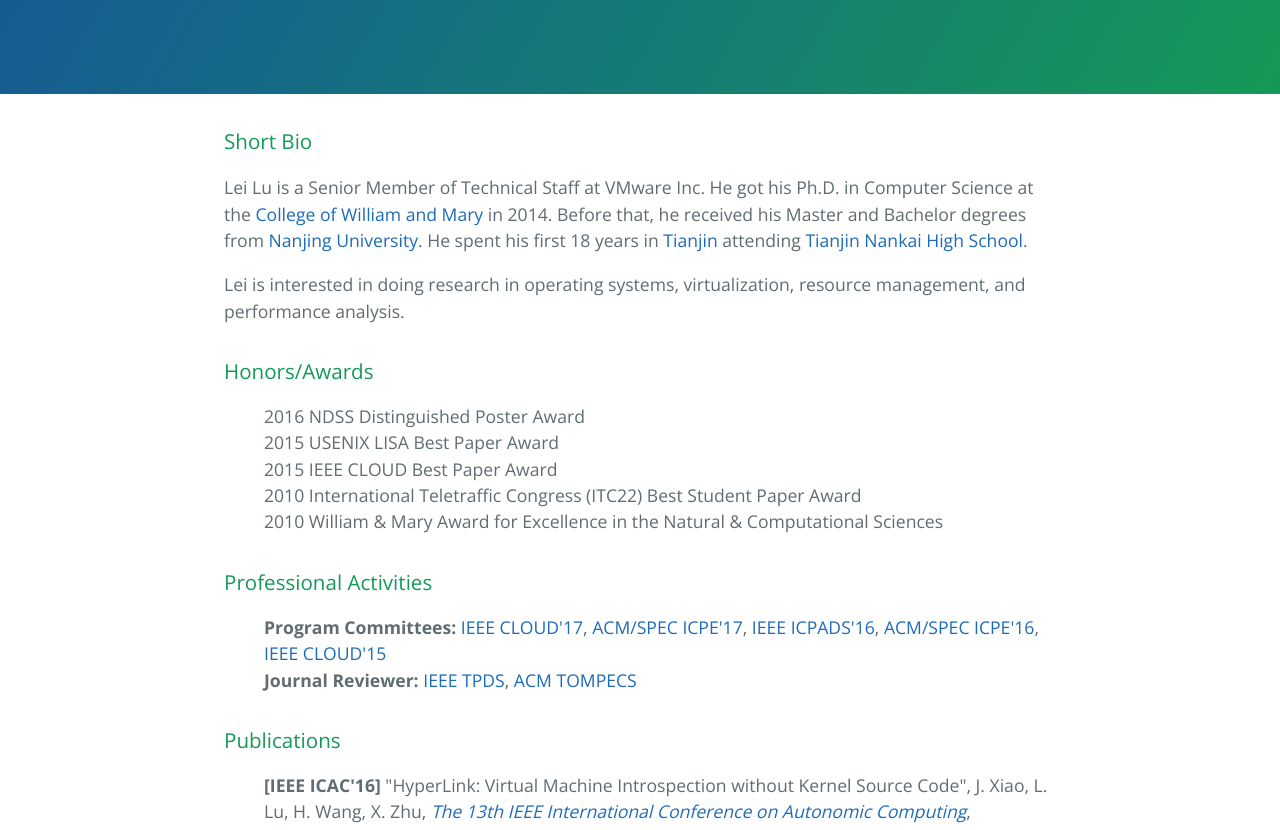
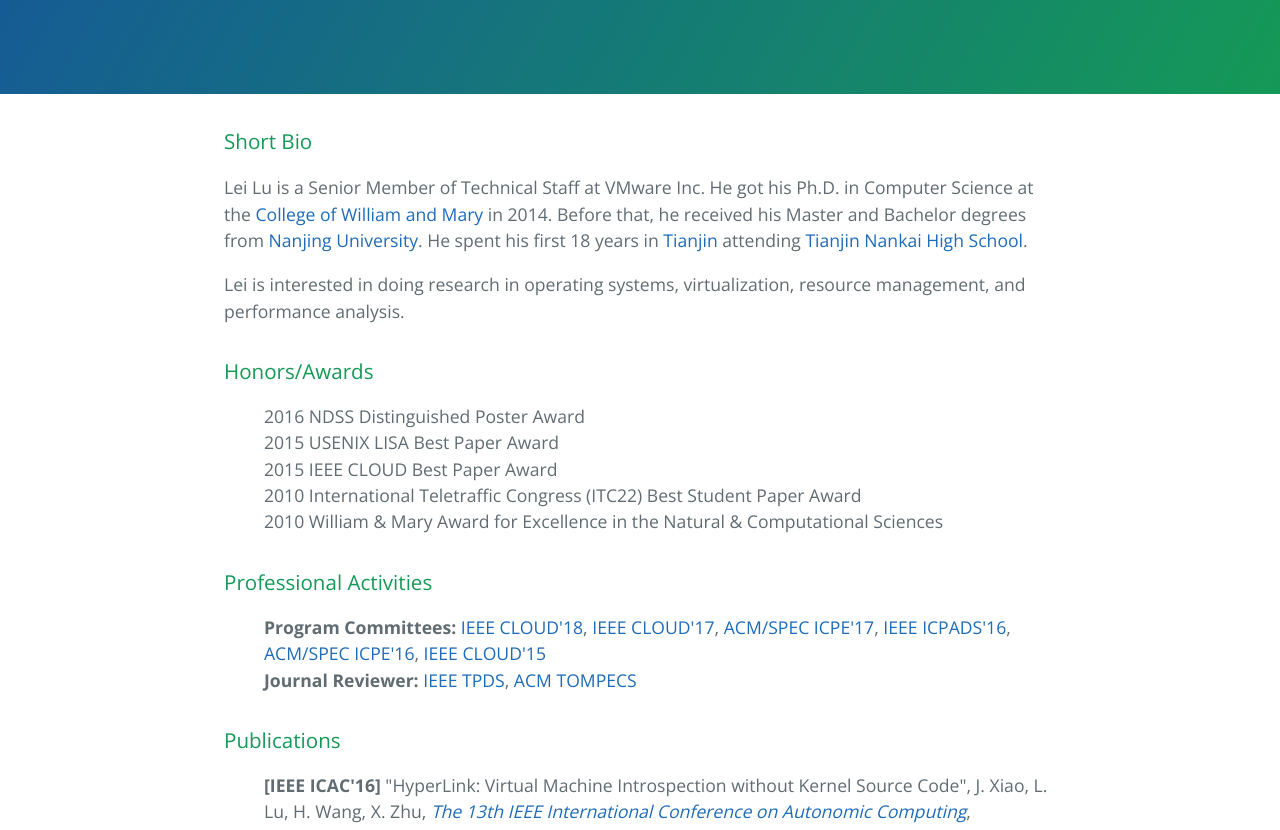
Before and after one commit to brianlulei/brianlulei.github.com, a plain HTML site: page index.html in a window 1280 px wide. Shown: the part 176-1006 px from the top of the page. Drawn offline with nearby package versions, Linux system fonts and the light colour scheme.

Commit message:
update PC section

```diff
--- a/index.html
+++ b/index.html
@@ -38,7 +38,7 @@
 <a id="creating-pages-manually" class="anchor" href="#creating-pages-manually" aria-hidden="true"><span class="octicon octicon-link"></span></a>Professional Activities</h3>
 
 <ul style="list-style-type:none">
-    <li><strong>Program Committees:</strong> <a href=http://www.thecloudcomputing.org/2017/>IEEE CLOUD'17</a>, <a href="https://icpe2017.spec.org/">ACM/SPEC ICPE'17</a>, <a href="http://grid.hust.edu.cn/icpads2016/">IEEE ICPADS'16</a>, <a href="https://icpe2016.spec.org/">ACM/SPEC ICPE'16</a>, <a href="http://www.thecloudcomputing.org/2015/">IEEE CLOUD'15</a></li>
+    <li><strong>Program Committees:</strong> <a http://conferences.computer.org/cloud/2018/>IEEE CLOUD'18</a>, <a href=http://www.thecloudcomputing.org/2017/>IEEE CLOUD'17</a>, <a href="https://icpe2017.spec.org/">ACM/SPEC ICPE'17</a>, <a href="http://grid.hust.edu.cn/icpads2016/">IEEE ICPADS'16</a>, <a href="https://icpe2016.spec.org/">ACM/SPEC ICPE'16</a>, <a href="http://www.thecloudcomputing.org/2015/">IEEE CLOUD'15</a></li>
     <li><strong>Journal Reviewer:</strong> <a href="https://www.computer.org/web/tpds">IEEE TPDS</a>, <a href="http://tompecs.acm.org/">ACM TOMPECS</a></li>
 </ul>
 
```
